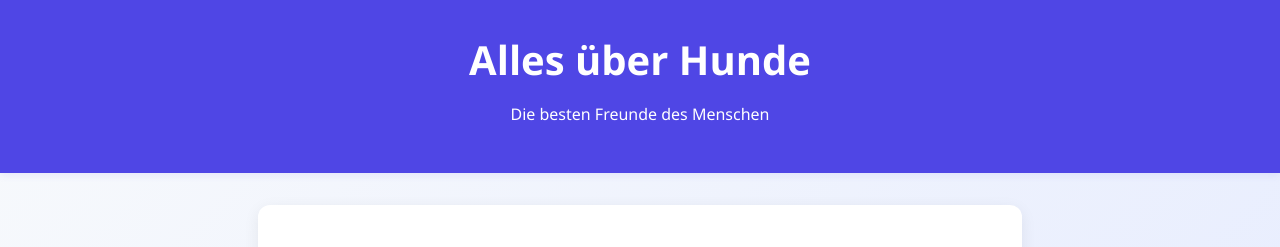
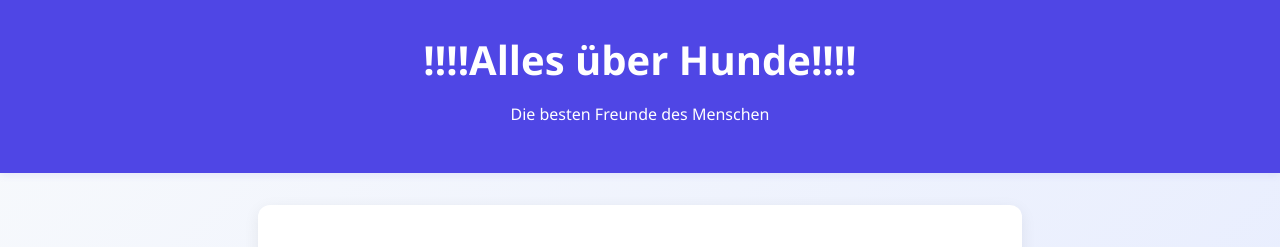
Before and after one commit to Sitch1/github-actions-demo, a plain HTML site: page frontend/index.html in a window 1280 px wide. Shown: the top 247 px of the page. Drawn offline with Linux system fonts and the light colour scheme.

Commit message:
index überschirft anpassung1

```diff
--- a/frontend/index.html
+++ b/frontend/index.html
@@ -65,7 +65,7 @@
 
 <body>
     <header>
-        <h1>Alles über Hunde</h1>
+        <h1>!!!!Alles über Hunde!!!!</h1>
         <p>Die besten Freunde des Menschen</p>
     </header>
     <main>
```
